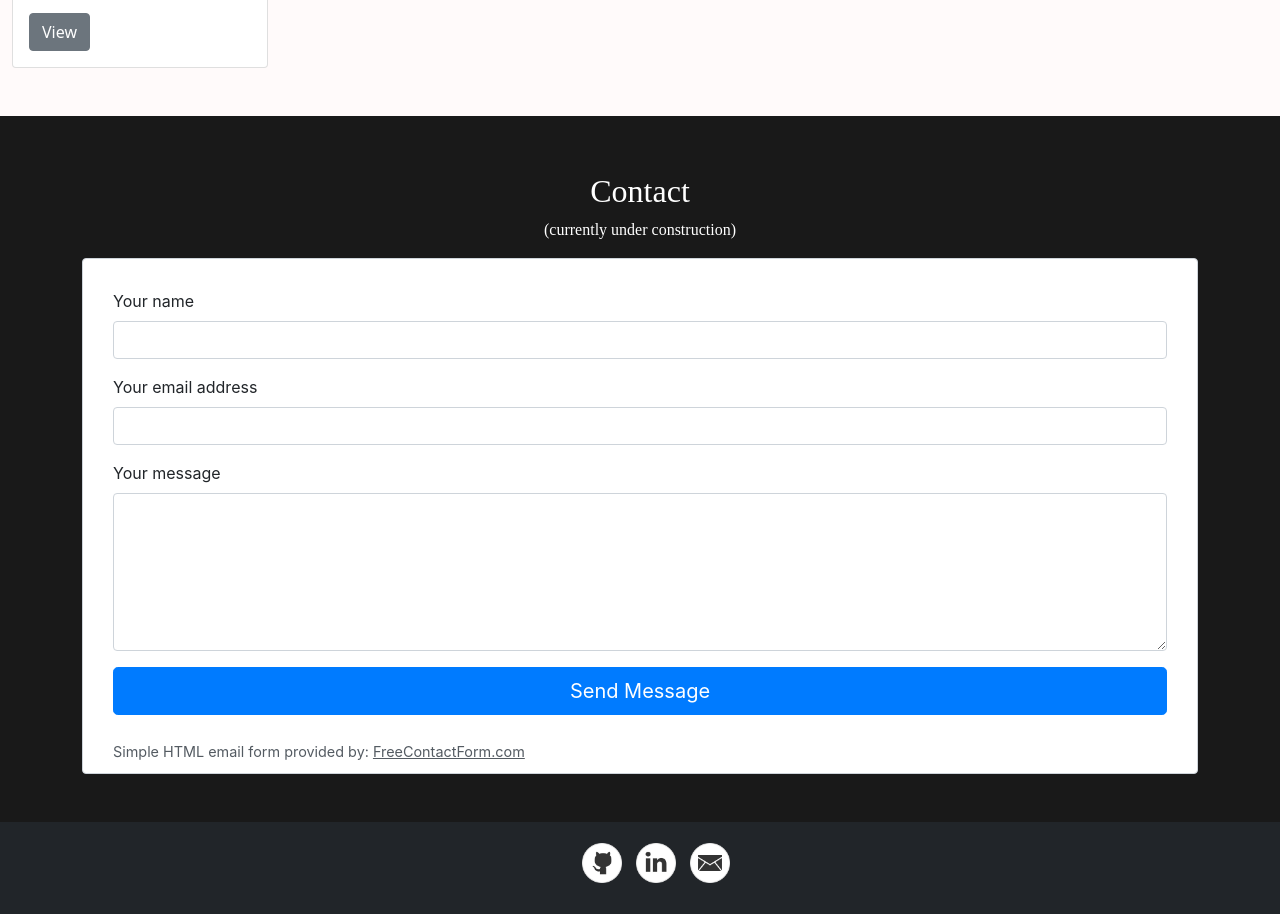
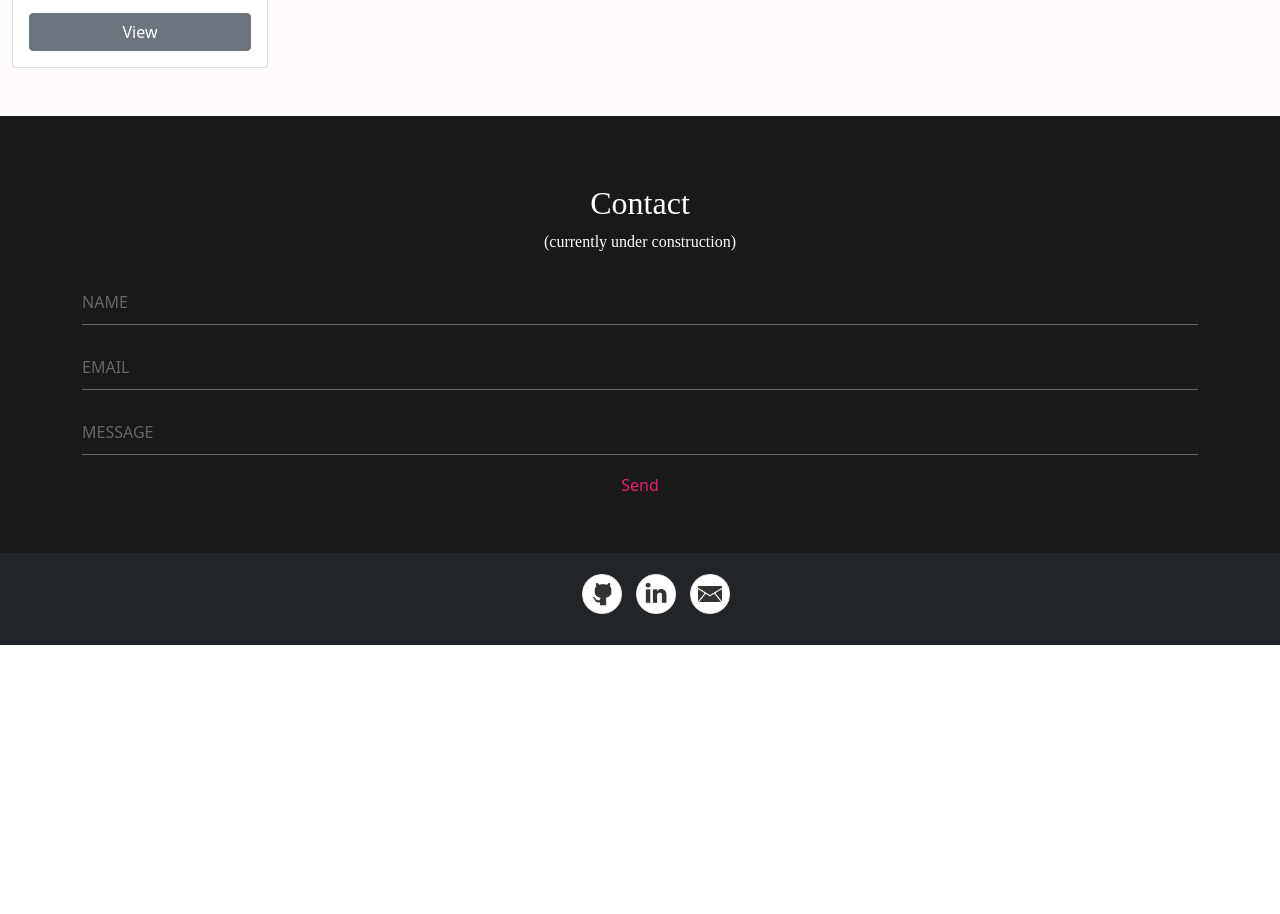
Before and after one commit to thatojadezweni/portfolio, a plain HTML site: page index.html in a window 1280 px wide. Shown: the part 1319-2233 px from the top of the page. After the commit the page ends 1964 px from the top, so only its background shows below. Drawn offline with nearby package versions, Linux system fonts and the light colour scheme.

Commit message:
edited contact form

```diff
--- a/index.html
+++ b/index.html
@@ -24,165 +24,49 @@
             height: 50px;
         }
 
-        #fcf-form {
-            display:block;
+        .lbl {
+            padding: 10px 0;
         }
 
-        .fcf-body {
-            margin: 0;
-            font-family: -apple-system, Arial, sans-serif;
-            font-size: 1rem;
-            font-weight: 400;
-            line-height: 1.5;
-            color: #212529;
-            text-align: left;
-            background-color: #fff;
-            padding: 30px;
-            padding-bottom: 10px;
-            border: 1px solid #ced4da;
-            border-radius: 0.25rem;
-            max-width: 100%;
+        input {
+            background: none;
+            border: none;
+            outline: none;
+            text-transform: uppercase;
+            color: #ddd;
+            width: 100%;
+            padding: 10px 0;
+            border-bottom: 1px solid #666;
         }
 
-        .fcf-form-group {
-            margin-bottom: 1rem;
+        input::placeholder {
+            color: #666;
         }
 
-        .fcf-input-group {
-            position: relative;
-            display: -ms-flexbox;
-            display: flex;
-            -ms-flex-wrap: wrap;
-            flex-wrap: wrap;
-            -ms-flex-align: stretch;
-            align-items: stretch;
+        input:focus {
+            border-bottom-color: #ddd;
+        }
+
+        textarea {
+            background: none;
+            border: none;
+        }
+
+        .btn {
+            margin: auto;
             width: 100%;
         }
 
-        .fcf-form-control {
-            display: block;
-            width: 100%;
-            height: calc(1.5em + 0.75rem + 2px);
-            padding: 0.375rem 0.75rem;
-            font-size: 1rem;
-            font-weight: 400;
-            line-height: 1.5;
-            color: #495057;
-            background-color: #fff;
-            background-clip: padding-box;
-            border: 1px solid #ced4da;
+        .btn button {
+            background: none;
+            border: none;
+            color: #ea1d6f;
+            cursor: pointer;
             outline: none;
-            border-radius: 0.25rem;
-            transition: border-color 0.15s ease-in-out, box-shadow 0.15s ease-in-out;
         }
 
-        .fcf-form-control:focus {
-            border: 1px solid #313131;
-        }
-
-        select.fcf-form-control[size], select.fcf-form-control[multiple] {
-            height: auto;
-        }
-
-        textarea.fcf-form-control {
-            font-family: -apple-system, Arial, sans-serif;
-            height: auto;
-        }
-
-        label.fcf-label {
-            display: inline-block;
-            margin-bottom: 0.5rem;
-        }
-
-        .fcf-credit {
-            padding-top: 10px;
-            font-size: 0.9rem;
-            color: #545b62;
-        }
-
-        .fcf-credit a {
-            color: #545b62;
-            text-decoration: underline;
-        }
-
-        .fcf-credit a:hover {
-            color: #0056b3;
-            text-decoration: underline;
-        }
-
-        .fcf-btn {
-            display: inline-block;
-            font-weight: 400;
-            color: #212529;
-            text-align: center;
-            vertical-align: middle;
-            cursor: pointer;
-            -webkit-user-select: none;
-            -moz-user-select: none;
-            -ms-user-select: none;
-            user-select: none;
-            background-color: transparent;
-            border: 1px solid transparent;
-            padding: 0.375rem 0.75rem;
-            font-size: 1rem;
-            line-height: 1.5;
-            border-radius: 0.25rem;
-            transition: color 0.15s ease-in-out, background-color 0.15s ease-in-out, border-color 0.15s ease-in-out, box-shadow 0.15s ease-in-out;
-        }
-
-        @media (prefers-reduced-motion: reduce) {
-            .fcf-btn {
-                transition: none;
-            }
-        }
-
-        .fcf-btn:hover {
-            color: #212529;
-            text-decoration: none;
-        }
-
-        .fcf-btn:focus, .fcf-btn.focus {
-            outline: 0;
-            box-shadow: 0 0 0 0.2rem rgba(0, 123, 255, 0.25);
-        }
-
-        .fcf-btn-primary {
-            color: #fff;
-            background-color: #007bff;
-            border-color: #007bff;
-        }
-
-        .fcf-btn-primary:hover {
-            color: #fff;
-            background-color: #0069d9;
-            border-color: #0062cc;
-        }
-
-        .fcf-btn-primary:focus, .fcf-btn-primary.focus {
-            color: #fff;
-            background-color: #0069d9;
-            border-color: #0062cc;
-            box-shadow: 0 0 0 0.2rem rgba(38, 143, 255, 0.5);
-        }
-
-        .fcf-btn-lg, .fcf-btn-group-lg>.fcf-btn {
-            padding: 0.5rem 1rem;
-            font-size: 1.25rem;
-            line-height: 1.5;
-            border-radius: 0.3rem;
-        }
-
-        .fcf-btn-block {
-            display: block;
-            width: 100%;
-        }
-
-        .fcf-btn-block+.fcf-btn-block {
-            margin-top: 0.5rem;
-        }
-
-        input[type="submit"].fcf-btn-block, input[type="reset"].fcf-btn-block, input[type="button"].fcf-btn-block {
-            width: 100%;
+        .btn:hover {
+            color: #b9134f;
         }
     </style>
 </head>
@@ -204,7 +88,7 @@
                             <a href="#projects" class="nav-link text-white">Projects</a>
                         </li>
                         <li class="nav-item">
-                            <a class="nav-link text-white" href="#contract">Contact</a>
+                            <a class="nav-link text-white" href="#contact">Contact</a>
                         </li>
                     </ul>
                 </div>
@@ -219,7 +103,7 @@
             <div class="content">
                 <p class="h1 text-white display-1" style="font-family: Gravity-Book;">Thato Jadezweni</p>
                 <p class="h2 text-white" style="font-family: Gravity-Book;">Software Engineer</p>
-                <p class="h6 text-white">I'm a software engineer based in Midrand, South Africa. I have a profound interest in backend development.</p>
+                <p class="h6 text-white">I'm a <span style="color:#ea1d6f;">software engineer</span> based in Midrand, South Africa. I have a profound interest in backend development.</p>
             </div>
         </div>
     </section>
@@ -242,46 +126,27 @@
           </div>
     </section>
 
-    <section id="contact" class="text-white" style="background-color: #191919;">
-        <div class="container pt-5 pb-5">
+    <section id="contact" class="text-white" style="background-color: #191919; padding-top: 60px;">
+
+        <div class="container pb-5">
             <h2 class="d-flex justify-content-center pt-2" style="font-family: Gravity-Book;">Contact</h2>
             <p class="text-center">(currently under construction)</p>
-            <div class="fcf-body">
-                <div id="fcf-form">
-                <form id="fcf-form-id" class="fcf-form-class" method="post" action="contact-form-process.php">
-
-                    <div class="fcf-form-group">
-                        <label for="Name" class="fcf-label">Your name</label>
-                        <div class="fcf-input-group">
-                            <input type="text" id="Name" name="Name" class="fcf-form-control" required>
-                        </div>
-                    </div>
-
-                    <div class="fcf-form-group">
-                        <label for="Email" class="fcf-label">Your email address</label>
-                        <div class="fcf-input-group">
-                            <input type="email" id="Email" name="Email" class="fcf-form-control" required>
-                        </div>
-                    </div>
-
-                    <div class="fcf-form-group">
-                        <label for="Message" class="fcf-label">Your message</label>
-                        <div class="fcf-input-group">
-                            <textarea id="Message" name="Message" class="fcf-form-control" rows="6" maxlength="3000" required></textarea>
-                        </div>
-                    </div>
-
-                    <div class="fcf-form-group">
-                        <button type="submit" id="fcf-button" class="fcf-btn fcf-btn-primary fcf-btn-lg fcf-btn-block" disabled>Send Message</button>
-                    </div>
-
-                    <div class="fcf-credit" id="fcf-credit">
-                    Simple HTML email form provided by: <a href="https://www.freecontactform.com" target="_blank">FreeContactForm.com</a>
-                    </div>
-
-                </form>
+            <div class="form">
+                <div class="lbl lname">
+                    <input name="name" placeholder="NAME" />
+                </div>
+                <div class="lbl lemail">
+                    <input name="email" placeholder="EMAIL" />
+                </div>
+                <div class="lbl lmessage">
+                    <input name="message" placeholder="MESSAGE"/>
+                </div>
+                <div class="btn">
+                    <button type="submit">Send</button>
+                </div>
             </div>
         </div>
+
     </section>
 
     <footer>
```
